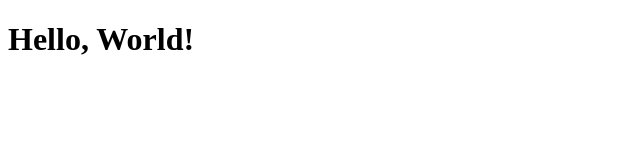
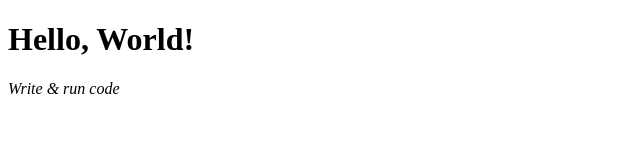
Before and after one commit to akmojahid/html-css-js, a plain HTML site: page index.html in a window 1280 px wide. Shown: the whole page, without its empty margins (0-640 px from the left). Drawn offline with Linux system fonts and the light colour scheme.

Commit message:
update index.html

```diff
--- a/index.html
+++ b/index.html
@@ -9,6 +9,7 @@
 
 <body>
  <h1>Hello, World!</h1>
+ <p><i>Write & run code</i></p>
  <script src="../javascript/dsa.js"></script>
  <script src="../javascript/practice-javascript.js"></script>
 </body>
```
